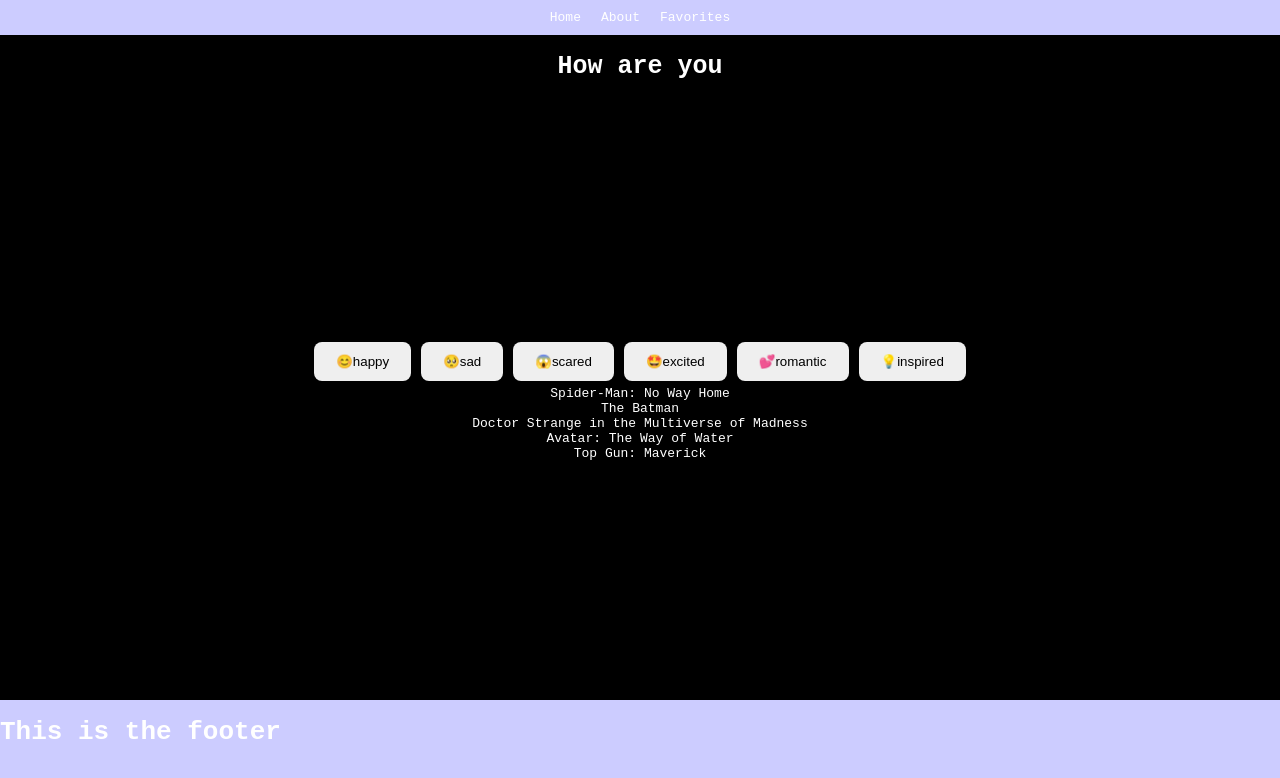
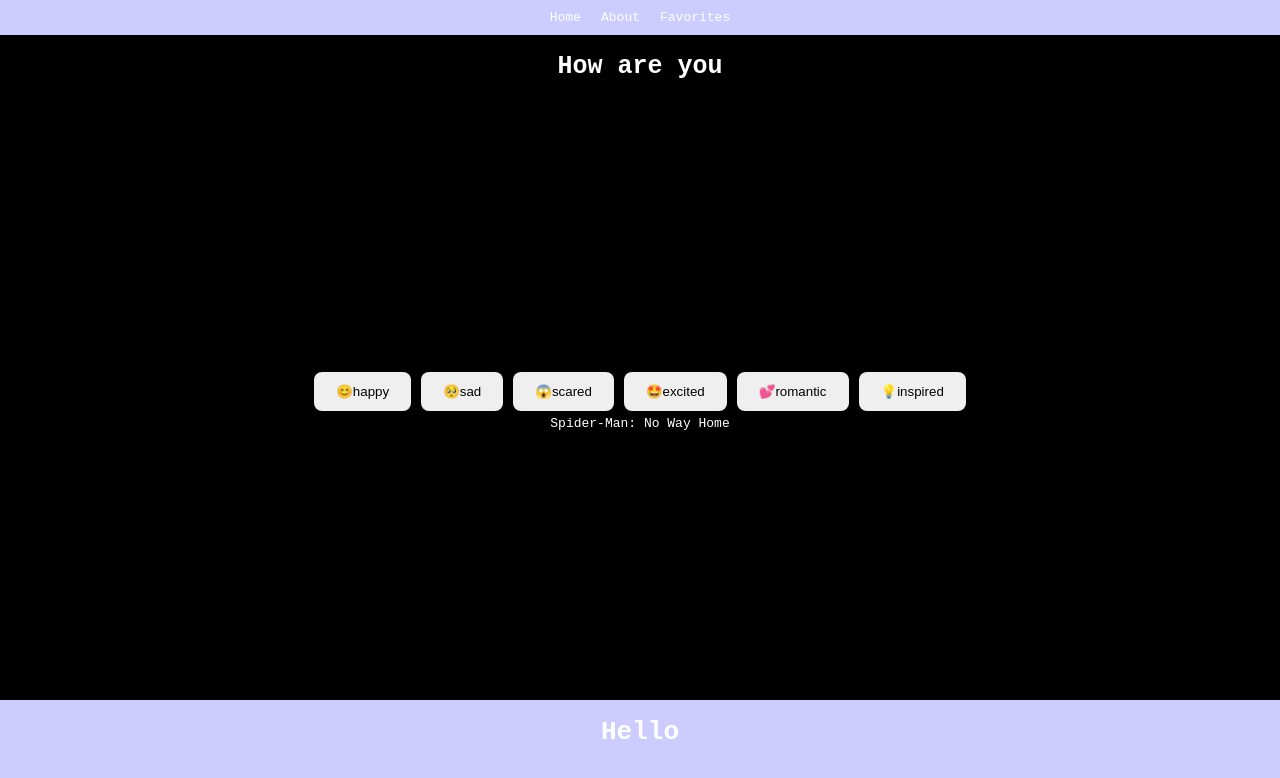
Before and after one commit to sjohnson711/final-movie-app, a React (Vite) app in the folder final-app/: page / in a window 1280 px wide. Shown: the top 778 px of the page. Built offline with nearby package versions, Linux system fonts and the light colour scheme.

Commit message:
added functionality to the movie data with filter and map

```diff
--- a/final-app/src/features/MovieSuggestions/MovieList.jsx
+++ b/final-app/src/features/MovieSuggestions/MovieList.jsx
@@ -3,11 +3,20 @@ import { movies } from "./movies";
 console.log(movies);
 
 export default function MovieList() {
+  const certMovies = Object.values(movies).filter((title) =>
+    title.title.toLowerCase().startsWith("s")
+  );
+  console.log(certMovies);
+
   return (
     <div>
-      {movies.map((movie) => (
-        <div key={movie.id}>{movie.title}</div>
-      ))}
+      {certMovies.map((movie) => {
+        return (
+          <li style={{ listStyle: "none" }} key={movie.id}>
+            {movie.title}
+          </li>
+        );
+      })}
     </div>
   );
 }
--- a/final-app/src/shared/Footer.jsx
+++ b/final-app/src/shared/Footer.jsx
@@ -4,12 +4,13 @@ const FooterContainer = styled.div`
   background-color: #ccccff;
   height: 100px;
   width: 100%;
+  text-align: center;
 `;
 
 export default function Footer() {
   return (
     <FooterContainer>
-      <h1>This is the footer</h1>
+      <h1>Hello</h1>
     </FooterContainer>
   );
 }
```
